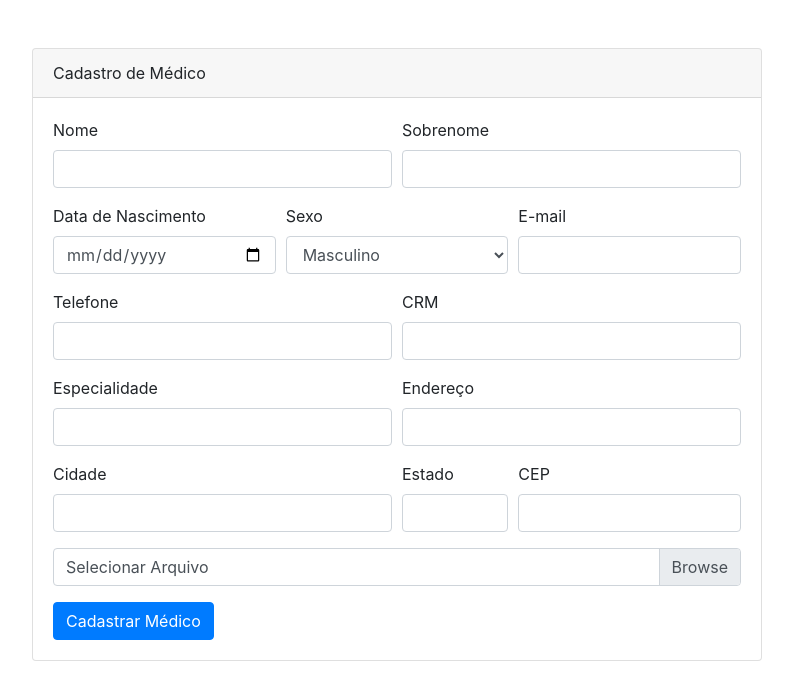
After one commit to RafaelGilzdeSouza/SiteTCC, a PHP site: page /form_cadastro_medico.php in a window 1280 px wide. The commit adds this page. Shown: the top 700 px of the page, without its empty margins (243-1036 px from the left). Run offline with PHP 8.4, Linux system fonts and the light colour scheme.

Commit message:
cadastrando médico

```diff
--- a/BD/Database.sql
+++ b/BD/Database.sql
@@ -35,10 +35,10 @@ CREATE TABLE Medico (
     cidade VARCHAR(100),
     estado VARCHAR(2),
     cep VARCHAR(10),
-    img_url VARCHAR(255)
+    img_data VARCHAR(255)
+
 );
 select * from Medico;
-
 
 -- Crie uma tabela de números (se não existir)
 CREATE TABLE IF NOT EXISTS Numbers (n INT PRIMARY KEY);
--- a/agendar.php
+++ b/agendar.php
@@ -10,7 +10,6 @@ require 'conexao.php';
 <head>
     <meta charset="UTF-8">
     <meta name="viewport" content="width=device-width, initial-scale=1, shrink-to-fit=no">
-    <link rel="stylesheet" href="https://stackpath.bootstrapcdn.com/bootstrap/4.3.1/css/bootstrap.min.css">
     <title>Lista de Médicos</title>
 </head>
 <body>
@@ -25,8 +24,5 @@ require 'conexao.php';
 </div>
 
 <?php require "rodape.php";?>
-<script src="https://code.jquery.com/jquery-3.3.1.slim.min.js"></script>
-<script src="https://cdnjs.cloudflare.com/ajax/libs/popper.js/1.14.7/umd/popper.min.js"></script>
-<script src="https://stackpath.bootstrapcdn.com/bootstrap/4.3.1/js/bootstrap.min.js"></script>
 </body>
 </html>
--- /dev/null
+++ b/form_cadastro_medico.php
@@ -0,0 +1,115 @@
+<!DOCTYPE html>
+<html lang="en">
+
+<head>
+    <meta charset="UTF-8">
+    <meta name="viewport" content="width=device-width, initial-scale=1.0">
+    <title>Cadastro de Médico</title>
+    <link rel="stylesheet" href="https://stackpath.bootstrapcdn.com/bootstrap/4.5.2/css/bootstrap.min.css">
+</head>
+
+<body>
+
+    <div class="container mt-5">
+        <div class="row justify-content-center">
+            <div class="col-md-8">
+                <div class="card">
+                    <div class="card-header">
+                        Cadastro de Médico
+                    </div>
+                    <div class="card-body">
+                    <form method="post" action="processa_cadastro_medico.php" enctype="multipart/form-data">
+                            <!-- Nome e Sobrenome -->
+                            <div class="form-row">
+                                <div class="form-group col-md-6">
+                                    <label for="nome">Nome</label>
+                                    <input type="text" class="form-control" id="nome" name="nome" required>
+                                </div>
+                                <div class="form-group col-md-6">
+                                    <label for="sobrenome">Sobrenome</label>
+                                    <input type="text" class="form-control" id="sobrenome" name="sobrenome" required>
+                                </div>
+                            </div>
+
+                            <!-- Data de Nascimento, Sexo e E-mail -->
+                            <div class="form-row">
+                                <div class="form-group col-md-4">
+                                    <label for="data_nascimento">Data de Nascimento</label>
+                                    <input type="date" class="form-control" id="data_nascimento" name="data_nascimento">
+                                </div>
+                                <div class="form-group col-md-4">
+                                    <label for="sexo">Sexo</label>
+                                    <select class="form-control" id="sexo" name="sexo">
+                                        <option value="M">Masculino</option>
+                                        <option value="F">Feminino</option>
+                                    </select>
+                                </div>
+                                <div class="form-group col-md-4">
+                                    <label for="email">E-mail</label>
+                                    <input type="email" class="form-control" id="email" name="email" required>
+                                </div>
+                            </div>
+
+                            <!-- Telefone e CRM -->
+                            <div class="form-row">
+                                <div class="form-group col-md-6">
+                                    <label for="telefone">Telefone</label>
+                                    <input type="tel" class="form-control" id="telefone" name="telefone">
+                                </div>
+                                <div class="form-group col-md-6">
+                                    <label for="crm">CRM</label>
+                                    <input type="text" class="form-control" id="crm" name="crm" required>
+                                </div>
+                            </div>
+
+                            <!-- Especialidade, Endereço, Cidade e Estado -->
+                            <div class="form-row">
+                                <div class="form-group col-md-6">
+                                    <label for="especialidade">Especialidade</label>
+                                    <input type="text" class="form-control" id="especialidade" name="especialidade">
+                                </div>
+                                <div class="form-group col-md-6">
+                                    <label for="endereco">Endereço</label>
+                                    <input type="text" class="form-control" id="endereco" name="endereco">
+                                </div>
+                            </div>
+
+                            <!-- Cidade, Estado, CEP e URL da Imagem -->
+                            <div class="form-row">
+                                <div class="form-group col-md-6">
+                                    <label for="cidade">Cidade</label>
+                                    <input type="text" class="form-control" id="cidade" name="cidade">
+                                </div>
+                                <div class="form-group col-md-2">
+                                    <label for="estado">Estado</label>
+                                    <input type="text" class="form-control" id="estado" name="estado" maxlength="2">
+                                </div>
+                                <div class="form-group col-md-4">
+                                    <label for="cep">CEP</label>
+                                    <input type="text" class="form-control" id="cep" name="cep">
+                                </div>
+                            </div>
+                            <div class="form-row">
+                                <div class="form-group col-md-12">
+                                    <div class="custom-file">
+                                        <input type="file" class="custom-file-input" id="customFileLang" name="imagem" accept="image/*">
+                                        <label class="custom-file-label" for="customFileLang">Selecionar Arquivo</label>
+                                    </div>
+                                </div>
+                            </div>
+
+                            <button type="submit" class="btn btn-primary">Cadastrar Médico</button>
+                        </form>
+                    </div>
+                </div>
+            </div>
+        </div>
+    </div>
+
+    <script src="https://code.jquery.com/jquery-3.5.1.slim.min.js"></script>
+    <script src="https://cdn.jsdelivr.net/npm/@popperjs/core@2.9.2/dist/umd/popper.min.js"></script>
+    <script src="https://stackpath.bootstrapcdn.com/bootstrap/4.5.2/js/bootstrap.min.js"></script>
+
+</body>
+
+</html>
--- a/formulario.php
+++ b/formulario.php
@@ -24,13 +24,15 @@
     $endereco = isset($_GET['endereco']) ? urldecode($_GET['endereco']) : '';
     $telefone = isset($_GET['tell']) ? urldecode($_GET['tell']) : '';
     $crm = isset($_GET['crm']) ? urldecode($_GET['crm']) : '';
+    $imgBase64 = isset($medicoData['img_data']) ? base64_encode($medicoData['img_data']) : '';
+
     ?>
 
     <div class="container mt-4">
         <div class="row">
             <div class="col-md-6">
                 <!-- Imagem à esquerda do texto -->
-                <img src="img/medico.jpg" alt="Imagem do Médico" style="width: 100%; max-width: 300px;">
+                <img src="' . $imgBase64 . '" class="card-img-top" alt="Imagem do Médico" style="width: 100%; max-width: 300px;">
             </div>
             <div class="col-md-6">
                 <!-- Texto à direita da imagem -->
```
Also changed, not shown: consulta_agendar.php (+7 -4 lines), excluir_consulta.php (added, +44 -0 lines), menu.php (+7 -1 lines), minhas_consultas.php (+67 -11 lines), processa_cadastro_medico.php (added, +69 -0 lines), img/profile/medicaroze.jfif (added), img/profile/medicoteste.jfif (added), 1 other file.
